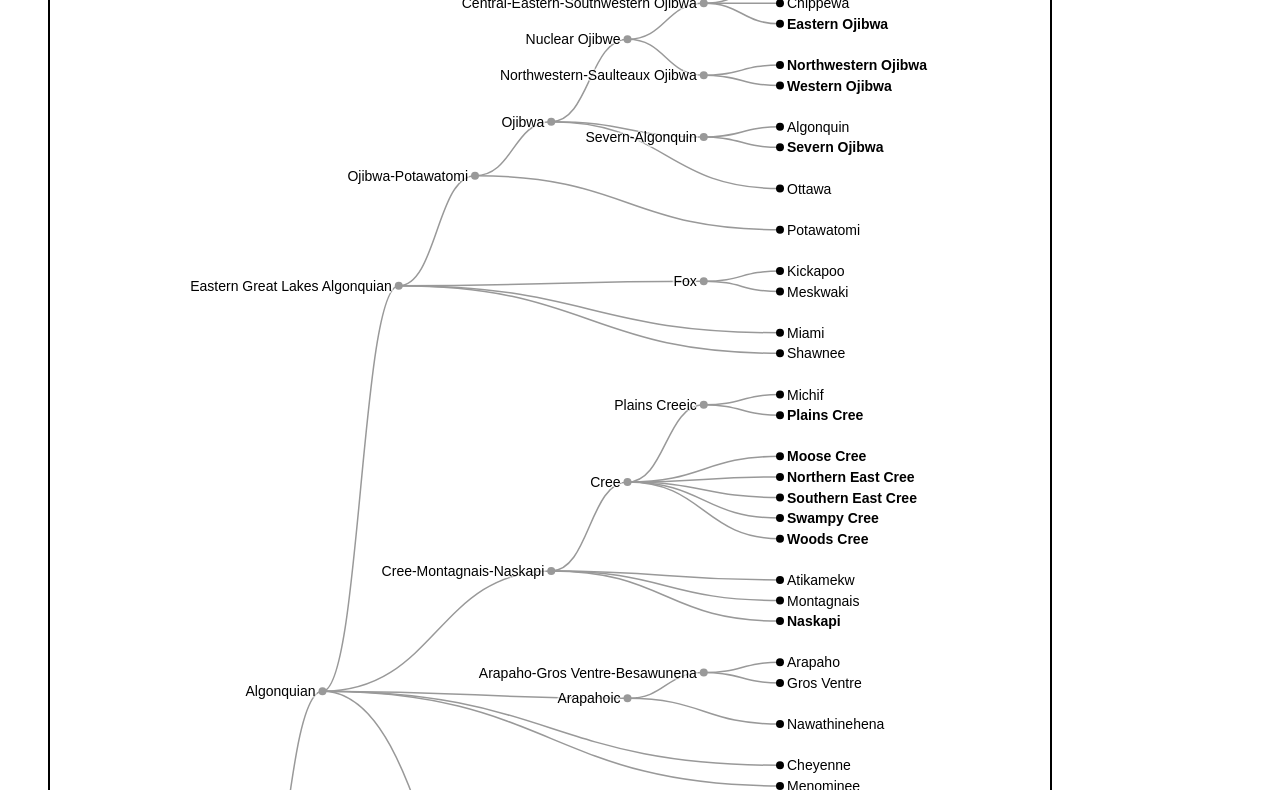
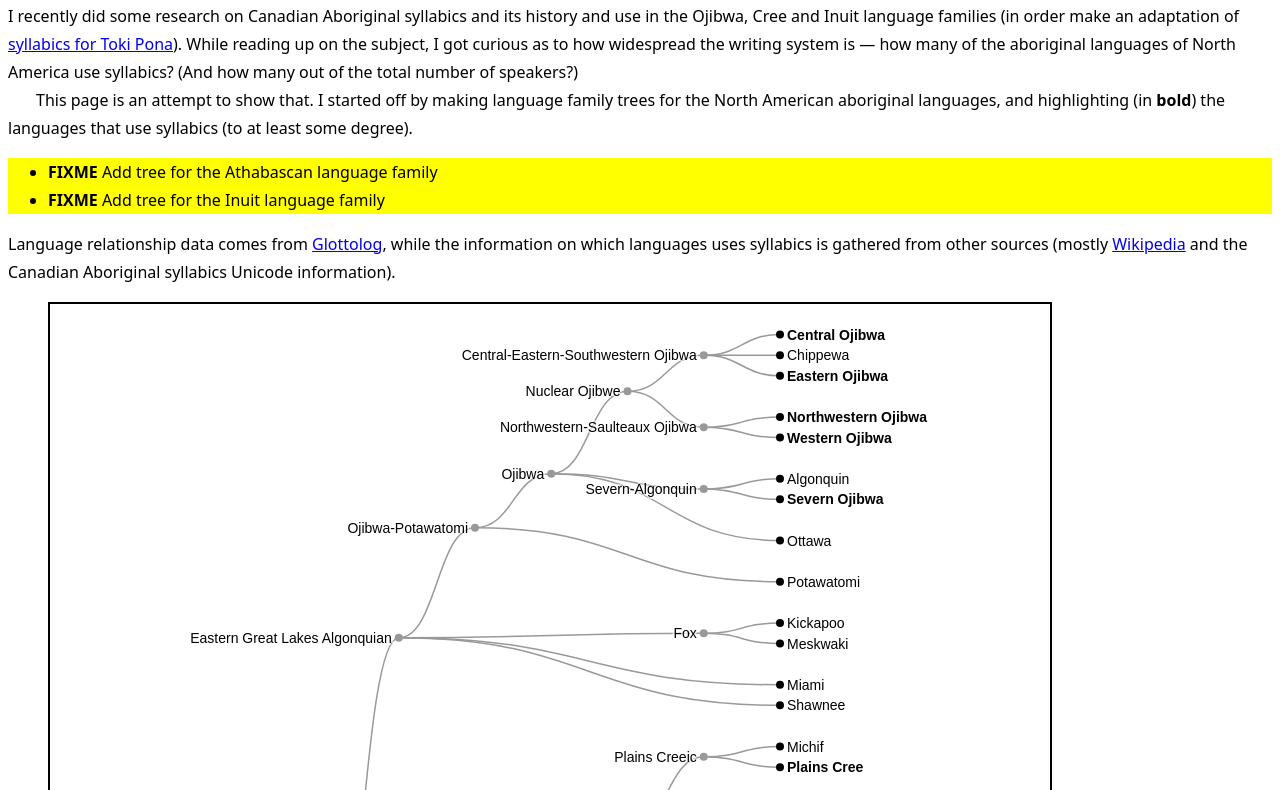
Before and after one commit to zrajm/langtree, a plain HTML site: page index.html in a window 1280 px wide. Shown: the part 66-856 px from the top of the page. Drawn offline with Linux system fonts and the light colour scheme.

Commit message:
Added some article text

```diff
--- a/index.html
+++ b/index.html
@@ -1,9 +1,18 @@
 <!DOCTYPE html><!--*- js-indent-level: 2; css-indent-offset: 2 -*-->
 <meta charset="utf-8">
 <meta name="viewport" content="width=device-width,initial-scale=1">
-<title>Algic Languages Dendrogram</title>
+<title>How Widespread Are Syllabics?</title>
 <link rel=icon href="data:,">
 <style>
+  /* * { margin: 0; padding: 0; box-sizing: border-box; } */
+  html {
+    font-family: 'sans';
+    line-height: 1.75em;
+  }
+  p:not(:empty) + p:not(:empty) {
+    margin-top: -1em;
+    text-indent: 1.75em;
+  }
   .node circle {
     fill: #000;
     stroke-width: 0;
@@ -30,20 +39,50 @@
     stroke-width: 1.5px;
   }
   svg { border: 2px solid #000; }
+  .FIXME { background: #ff0; }
 </style>
 <noscript style="background:#ff0">Diagrams below need Javascript to work.</noscript>
+<section>
+  <h1>How Widespread are Syllabics?</h1>
+
+  <p>I recently did some research on Canadian Aboriginal syllabics and its
+  history and use in the Ojibwa, Cree and Inuit language families (in order
+  make an adaptation of <a href="../toki-pona-syllabics/">syllabics for Toki
+  Pona</a>). While reading up on the subject, I got curious as to how
+  widespread the writing system is — how many of the aboriginal languages of
+  North America use syllabics? (And how many out of the total number of
+  speakers?)
+
+  <p>This page is an attempt to show that. I started off by making language
+  family trees for the North American aboriginal languages, and highlighting
+  (in <b>bold</b>) the languages that use syllabics (to at least some degree).
+
+  <ul class=FIXME>
+    <li><b>FIXME</b> Add tree for the Athabascan language family
+    <li><b>FIXME</b> Add tree for the Inuit language family
+  </ul>
+
+  <p><p>Language relationship data comes
+  from <a href="//glottolog.org/">Glottolog</a>, while the information on which
+  languages uses syllabics is gathered from other sources
+  (mostly <a href="//wikipedia.org/">Wikipedia</a> and the Canadian Aboriginal
+  syllabics Unicode information).
+
   <figure>
     <svg class="algic"></svg>
-  <figcaption><b>The Algic Language Family.</b> Leaf nodes (on the right) link
-    to the Wikipedia article of that language, whereas other nodes link to the
-    corresponding language family description on Glottolog. Languages written
+    <figcaption><b>The Algic Language Family.</b> Leaf nodes (on the right)
+      link to the Wikipedia article of that language, whereas other nodes link
+      to the corresponding language family description on Glottolog. Languages
+      written
       in <a href="https://en.wikipedia.org/wiki/Canadian_Aboriginal_syllabics">Canadian
       Aboriginal syllabics</a> are marked in <b>bold</b> (though, for some of
       these, the Latin script is also used).—Language relationship data is
       from <a href="https://glottolog.org/">Glottolog</a>, information on which
-    languages uses syllabics is gathered from other sources (mostly Wikipedia).
+      languages uses syllabics is gathered from other sources (mostly
+      Wikipedia).
     </figcaption>
   </figure>
+</section>
 <script src="d3.v7.min.js"></script>
 <script src="algic.js"></script>
 <script>
```
Also changed, not shown: 1 other file. Lines whose indentation alone changed are shown as unchanged.
